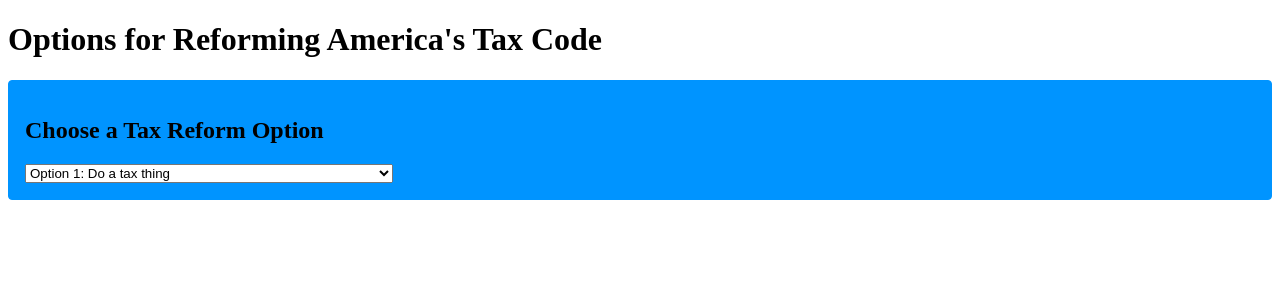
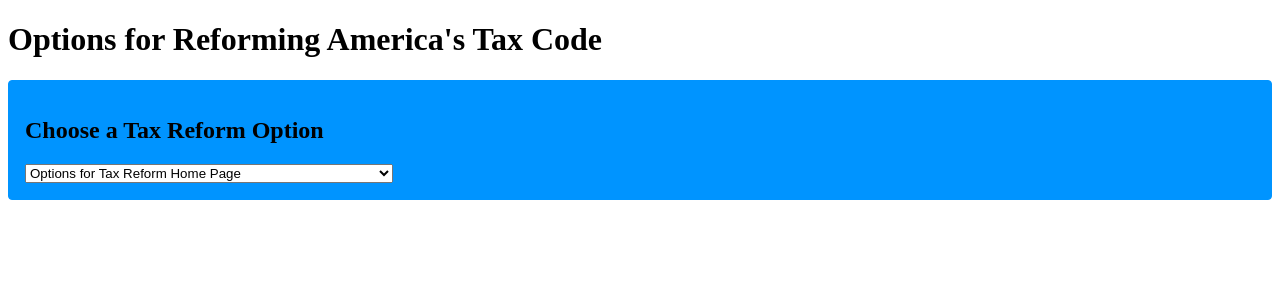
Before and after one commit to TaxFoundation/options-guide-2021, a React (Create React App) app: page / in a window 1280 px wide. Shown: the top 300 px of the page. Built offline with nearby package versions, Linux system fonts and the light colour scheme.

Commit message:
Start building app state

```diff
--- a/src/App.js
+++ b/src/App.js
@@ -1,14 +1,24 @@
+import React, { useState, useEffect } from 'react';
 import Navigation from './components/Navigation';
 
 function App() {
+  // todo set option state according to pae query val
+  const [option, setOption] = useState('home');
+  const [optionData, setOptionData] = useState(null);
   const options = [
     { id: 1, title: 'Do a tax thing' },
     { id: 2, title: 'Create a tax on taxes' },
     { id: 3, title: 'Tax the Rich, but also the Middle Class and Poor' },
   ];
+
+  useEffect(() => {
+    // todo fetch option data on request
+    setOptionData('test');
+  }, [option]);
+
   return (
     <div>
-      <Navigation options={options}></Navigation>
+      <Navigation options={options} setOption={setOption}></Navigation>
     </div>
   );
 }
--- a/src/components/Navigation.js
+++ b/src/components/Navigation.js
@@ -1,11 +1,11 @@
 import React from 'react';
 import OptionSelect from './OptionSelect';
 
-const Navigation = ({ options }) => {
+const Navigation = ({ options, setOption }) => {
   return (
     <div>
       <h1>Options for Reforming America's Tax Code</h1>
-      <OptionSelect options={options}></OptionSelect>
+      <OptionSelect options={options} setOption={setOption}></OptionSelect>
     </div>
   );
 };
--- a/src/components/OptionSelect.js
+++ b/src/components/OptionSelect.js
@@ -8,11 +8,12 @@ const Container = styled.div`
   padding: 1rem;
 `;
 
-const OptionSelect = ({ options }) => {
+const OptionSelect = ({ options, setOption }) => {
   return (
     <Container>
       <h2>Choose a Tax Reform Option</h2>
-      <select name="option-select" id="option-select">
+      <select name="option-select" id="option-select" onChange={e => setOption(e.target.value)}>
+        <option value="home">Options for Tax Reform Home Page</option>
         {options.map(option => (
           <option value={option.id}>{`Option ${option.id}: ${option.title}`}</option>
         ))}
```
Also changed, not shown: src/components/OptionLayout.js (renamed from src/components/Option.js).
